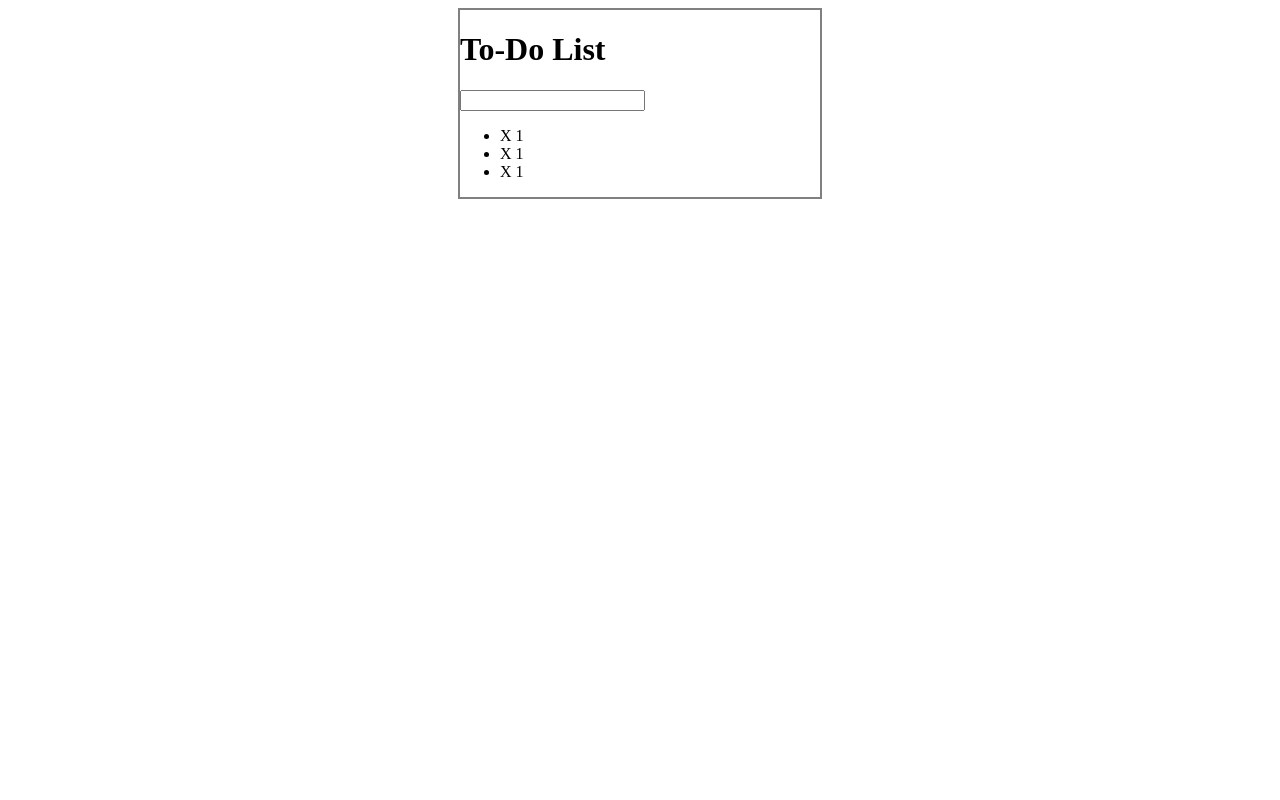
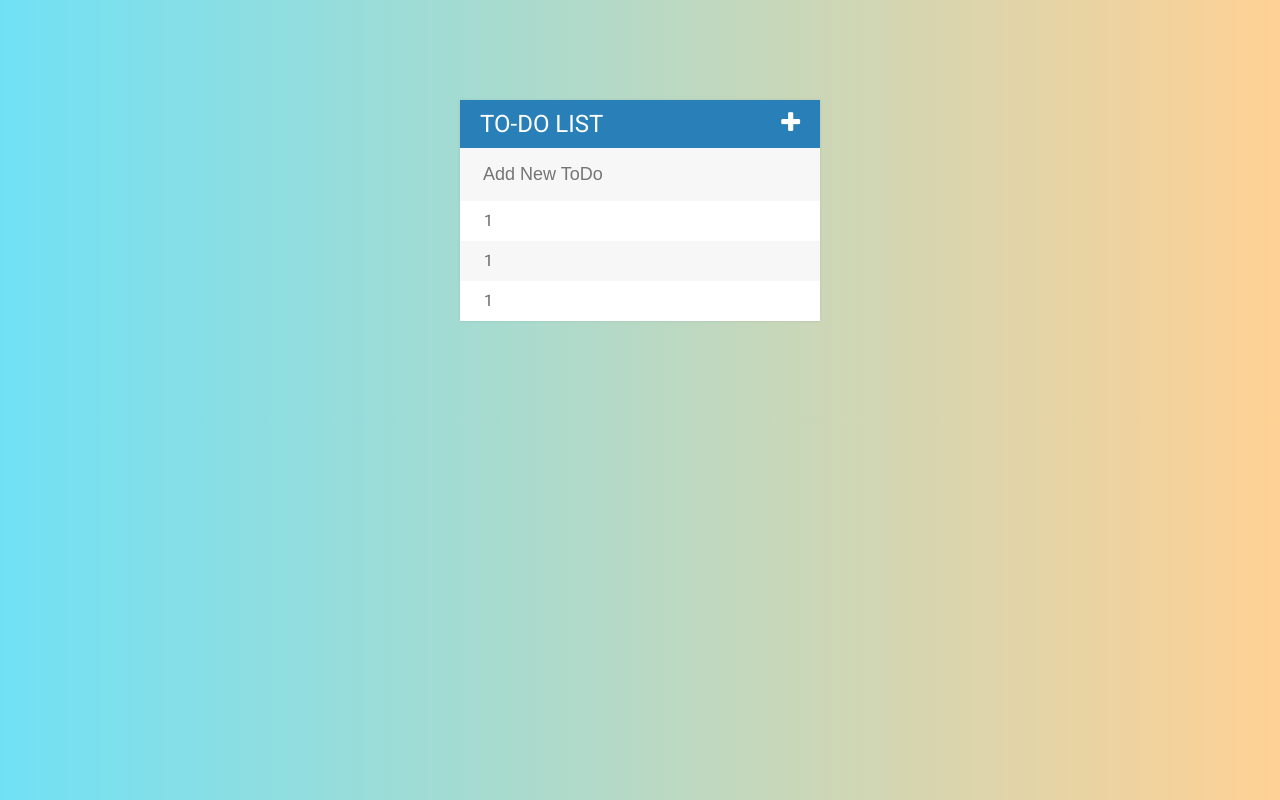
Before and after one commit to archanakumari-ak/Todo-List, a plain HTML site: page index.html in a window 1280 px wide. Drawn offline with Linux system fonts and the light colour scheme.

Commit message:
list styling

```diff
--- a/assets/css/todos.css
+++ b/assets/css/todos.css
@@ -1,7 +1,71 @@
+body{
+	font-family: 'Roboto', sans-serif;
+
+	background: #70e1f5;  /* fallback for old browsers */
+	background: -webkit-linear-gradient(to left, #ffd194, #70e1f5);  /* Chrome 10-25, Safari 5.1-6 */
+	background: linear-gradient(to left, #ffd194, #70e1f5); /* W3C, IE 10+/ Edge, Firefox 16+, Chrome 26+, Opera 12+, Safari 7+ */
+
+}
 #container{
 	width: 360px;
-	margin: 0 auto;
-	border: 2px solid gray;
+	margin: 100px auto;
+	background: #f7f7f7;
+	box-shadow: 0 0 3px rgba(0,0,0,0.1);
+}
+h1{
+	background: #2980b9;
+	color: white;
+	margin: 0;
+	padding: 10px 20px;
+	text-transform: uppercase;
+	font-size: 24px;
+	font-weight: normal;
+}
+.fa-plus{
+	float: right;
+}
+ul{
+	list-style: none;
+	margin: 0;
+	padding: 0;
+}
+li{
+	background: white;
+	height: 40px;
+	line-height: 40px;
+	color: #666;
+}
+li:nth-child(2n){
+	background: #f7f7f7;
+}
+span{
+	background: #e74c3c;
+	height: 40px;
+	margin-right: 20px;
+	text-align: center;
+	color: white;
+	width: 0;
+	display: inline-block;
+	transition: 0.2s linear;
+	opacity: 0;
+}
+li:hover span{
+	width: 40px;
+	opacity: 1;
+}
+input{
+	background: #f7f7f7;
+	font-size: 18px;
+	width: 100%;
+	padding: 13px 13px 13px 20px;
+	box-sizing: border-box;
+	color: #2980b9;
+	border: 3px solid rgba(0,0,0,0);
+}
+input:focus{
+	background: white;
+	border: 3px solid #2980b9;
+	outline: none;
 }
 .completed{
 	color: gray;
--- a/assets/js/todos.js
+++ b/assets/js/todos.js
@@ -26,6 +26,6 @@ $("input[type='text'").keypress(function(){
 	if(event.which === 13){
 		var todoText = $(this).val();
 		$(this).val("");
-		$("ul").append("<li><span>X</span> "+todoText+"</li>");
+		$("ul").append("<li><span><i class='fa fa-trash'></i></span> "+todoText+"</li>");
 	}
 });
--- a/index.html
+++ b/index.html
@@ -3,17 +3,19 @@
 <head>
 	<title>Todo List</title>
 	<link rel="stylesheet" type="text/css" href="assets/css/todos.css">
+	<link href="https://fonts.googleapis.com/css2?family=Roboto:wght@400;500;700&display=swap" rel="stylesheet">
+	<link rel="stylesheet" href="https://cdnjs.cloudflare.com/ajax/libs/font-awesome/4.7.0/css/font-awesome.min.css">
 	<script type="text/javascript" src="assets/js/lib/jquery-3.5.1.min.js"></script>
 </head>
 <body>
 
 	<div id="container">
-		<h1>To-Do List</h1>
-		<input type="text">
+		<h1>To-Do List<i class="fa fa-plus"></i></h1>
+		<input type="text" placeholder="Add New ToDo">
 		<ul>
-			<li><span>X</span> 1</li>
-			<li><span>X</span> 1</li>
-			<li><span>X</span> 1</li>
+			<li><span><i class="fa fa-trash"></i></span> 1</li>
+			<li><span><i class="fa fa-trash"></i></span> 1</li>
+			<li><span><i class="fa fa-trash"></i></span> 1</li>
 		</ul>
 	</div>
 
```
